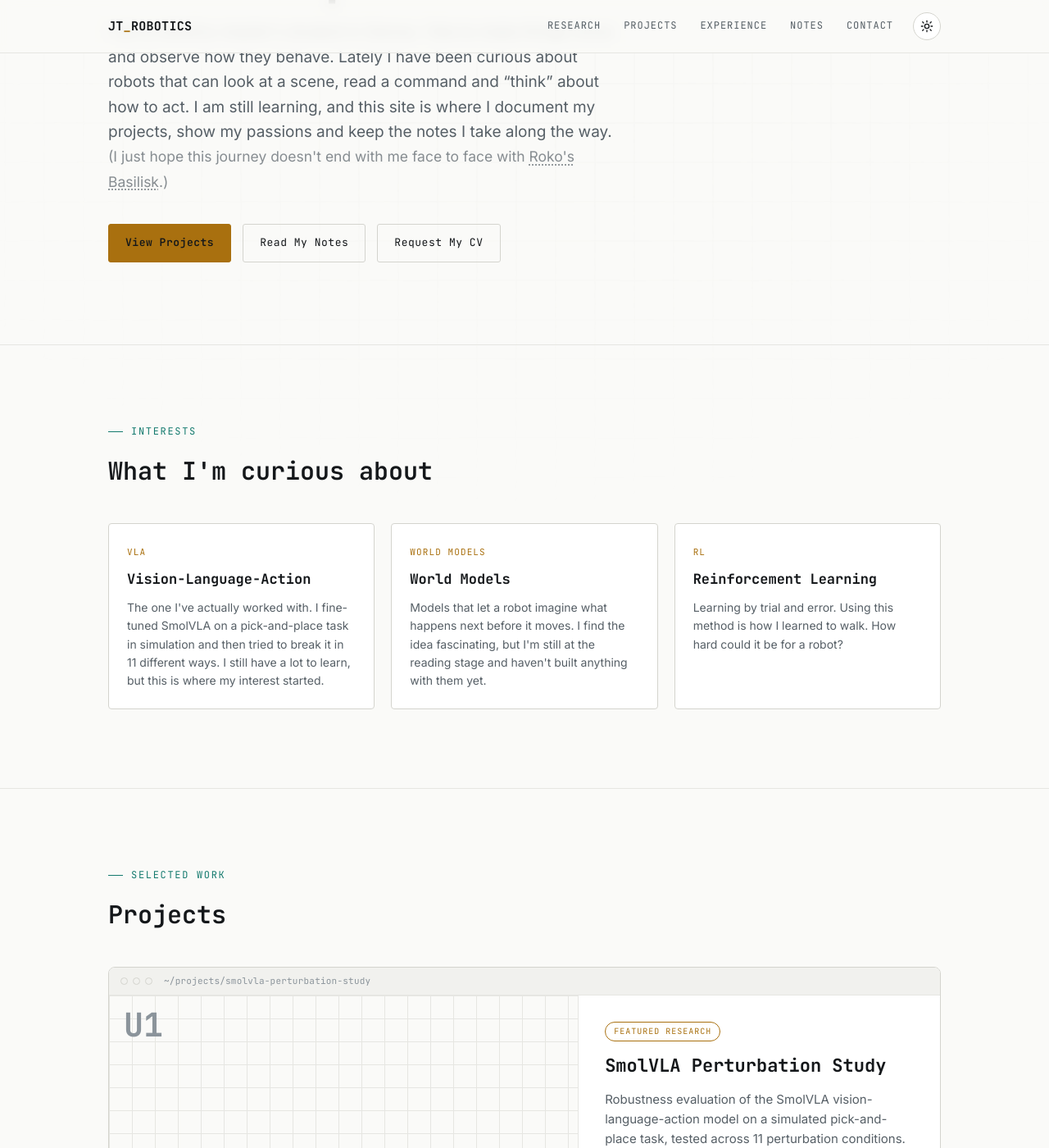
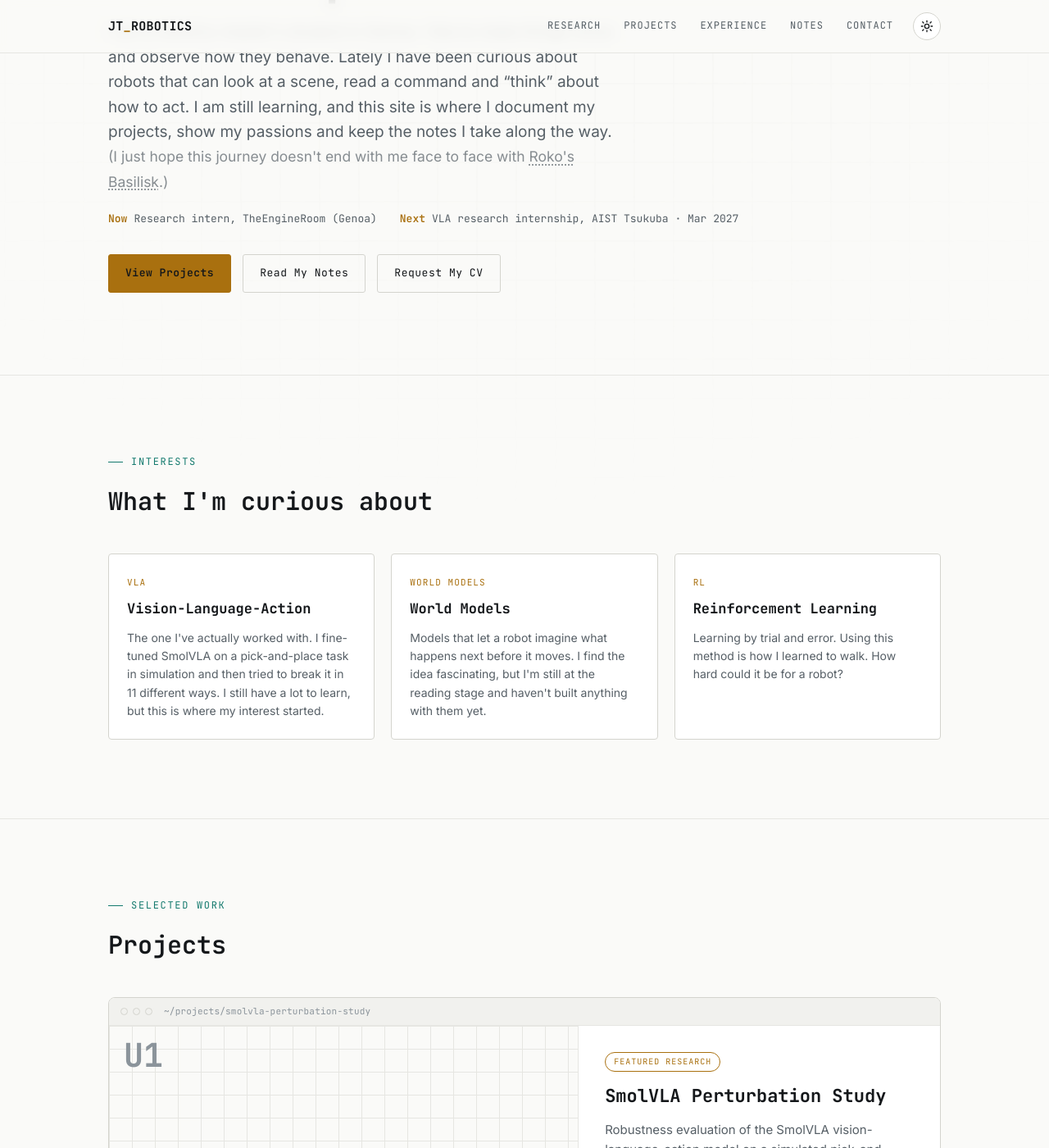
Before and after one commit to IloPinci/portfolio, a Jekyll site: the page built from index.html, in a window 1280 px wide and 1400 px high, scrolled down 309 px. Shown: the whole window at 82% size. Built offline with Jekyll 4.4.1, drawn with Linux system fonts in a browser that asks for light colours; some of the changed text lies outside the part shown.

Commit message:
v1.3.2 -> Modify the Hero

```diff
--- a/assets/css/style.css
+++ b/assets/css/style.css
@@ -287,9 +287,15 @@ h2{
   font-size: clamp(16px, 2vw, 19px);
   color: var(--ink-dim);
   max-width: 620px;
-  margin: 0 0 36px;
+  margin: 0 0 20px;
 }
 .hero p.lede strong{ color: var(--ink); font-weight: 600; }
+.now-strip{
+  display: flex; flex-wrap: wrap; gap: 8px 28px;
+  font-family: var(--mono); font-size: 13px; color: var(--ink-dim);
+  margin: 0 0 32px;
+}
+.now-strip b{ color: var(--amber); font-weight: 600; margin-right: 8px; }
 .cta-row{ display:flex; gap: 14px; flex-wrap: wrap; }
 .btn{
   font-family: var(--mono);
--- a/index.html
+++ b/index.html
@@ -16,6 +16,11 @@ title: "Joel Topulli - Robotics Engineering"
   <span class="aside">(I just hope this journey doesn't end with me face to face with
   <a href="https://en.wikipedia.org/wiki/Roko%27s_basilisk" target="_blank" rel="noopener">Roko's Basilisk</a>.)</span>
 </p>
+    <p class="now-strip reveal">
+      <span><b>Now</b>Research intern, TheEngineRoom (Genoa)</span>
+      <span><b>Next</b>VLA research internship, AIST Tsukuba &middot; Mar 2027</span>
+    </p>
+
     <div class="cta-row reveal">
       <a class="btn primary" href="#projects">View Projects</a>
       <a class="btn ghost" href="{{ '/blog/' | relative_url }}">Read My Notes</a>
@@ -58,6 +63,12 @@ title: "Joel Topulli - Robotics Engineering"
       <div>
         <h3 style="font-family:var(--mono); font-size:14px; letter-spacing:0.05em; color:var(--ink-dim); margin:0 0 20px; text-transform:uppercase;">Experience</h3>
         <div class="timeline">
+          <div class="tl-item reveal">
+            <p class="tl-date">Mar 2027 - Aug 2027 &middot; Incoming</p>
+            <h3>Research Intern</h3>
+            <p class="tl-org">AIST, Tsukuba (Japan)</p>
+            <p class="detail">Research internship on Vision-Language-Action models. Topic to be decided.</p>
+          </div>
           <div class="tl-item reveal">
             <p class="tl-date">Oct 2026 - Present</p>
             <h3>Research Intern</h3>
```
